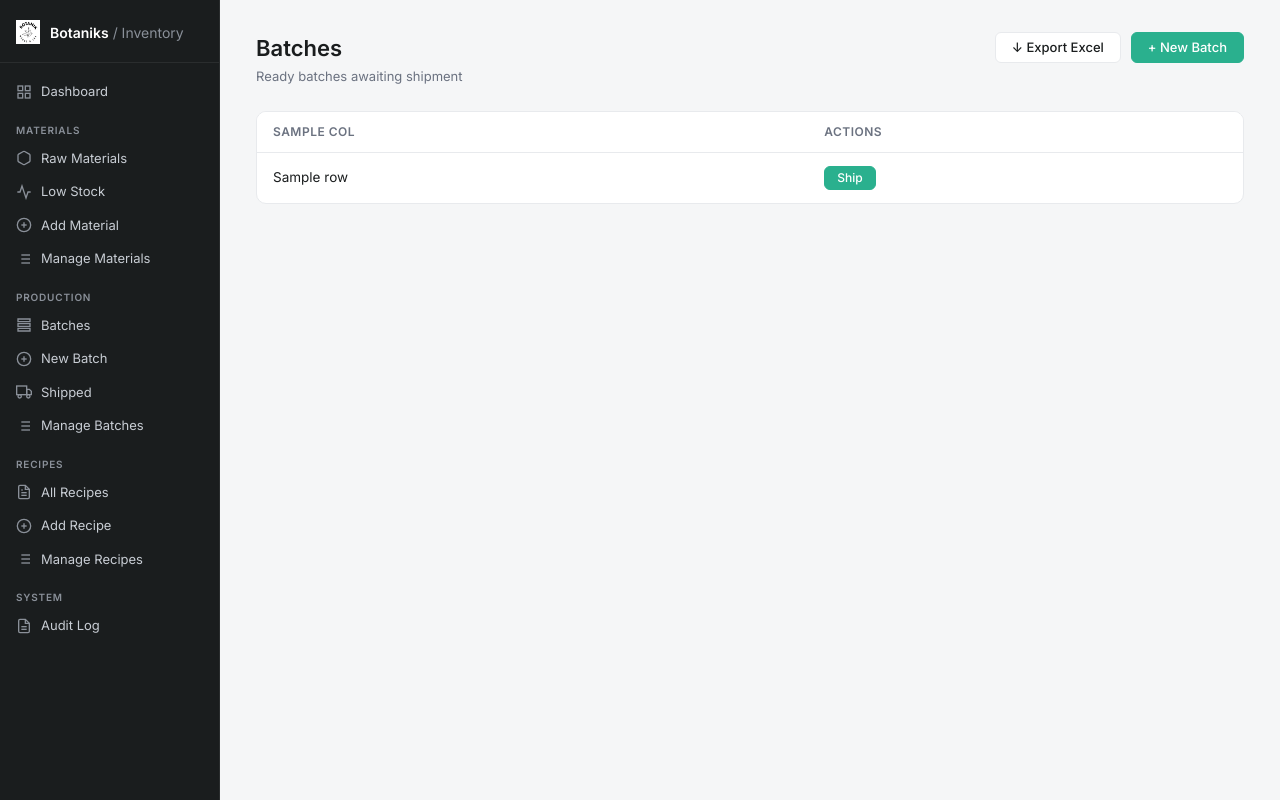
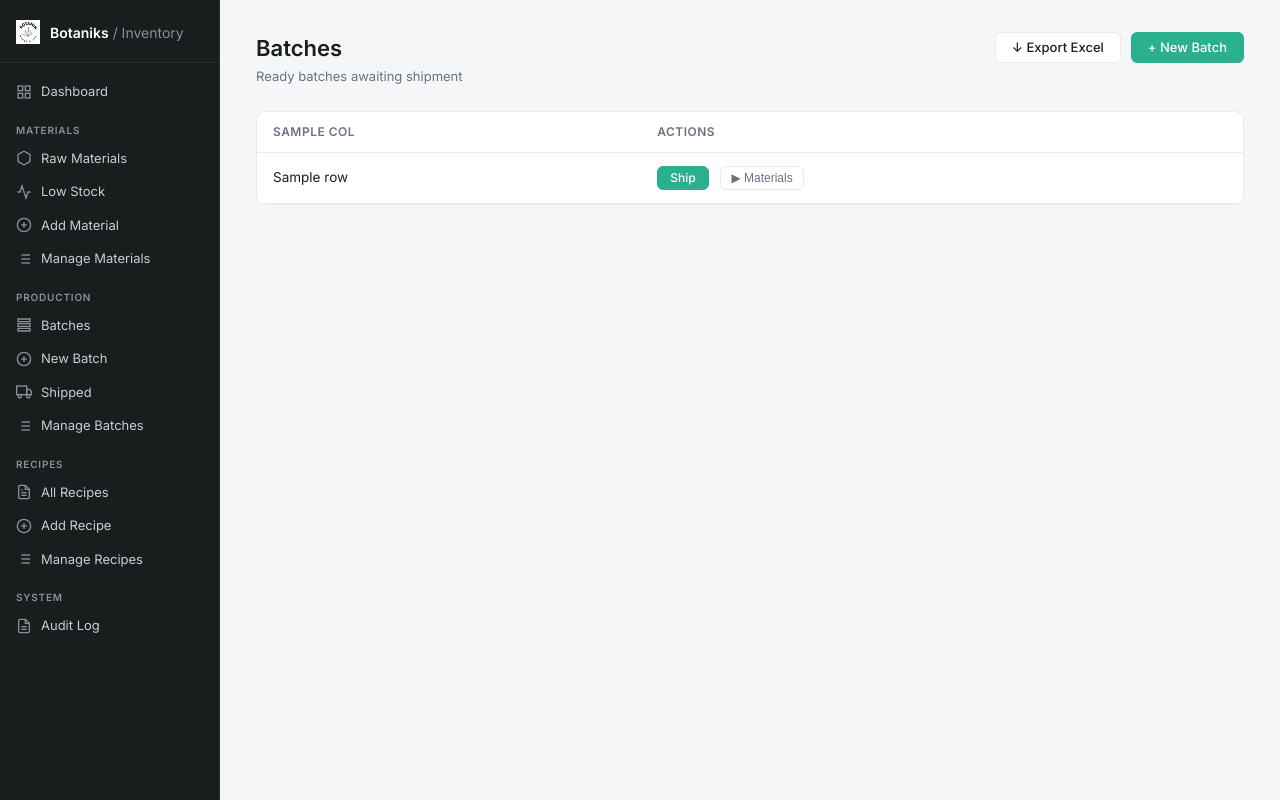
Before and after one commit to aero-greenfield/matcha-inventory-system, a Flask app: template templates/batches.html in a window 1280 px wide. Run offline with Flask 3, Linux system fonts and the light colour scheme; the template is opened without the code that fills it: most values are stand-ins (such as "Sample title", 1, 10 or a date in 2020); parts of the project's set-up code (start-up, migrations or seed data) failed here and were passed over; some libraries are stand-ins or nearby versions.

Commit message:
added viewing button of materials used for batch, both in regular batches and shipped. added 1 func to inven.app, 1 route to app.py, which returns json not render temp, and html

```diff
--- a/app.py
+++ b/app.py
@@ -135,7 +135,7 @@ from inventory_app import (
     increase_raw_material, decrease_raw_material, get_raw_material, add_to_batches,
     get_batches, mark_as_shipped, delete_batch, get_recipe, add_recipe,
     change_recipe, delete_recipe, delete_raw_material, get_material_by_id, get_all_materials_with_id, update_raw_material, get_all_batches_with_id, get_batch_by_id,
-    update_batch, update_batch_status, update_recipe, get_all_recipes_with_id, get_recipe_by_id, log_action, view_logs)
+    update_batch, update_batch_status, update_recipe, get_all_recipes_with_id, get_recipe_by_id, log_action, view_logs, get_batch_materials)
 
 
 # Import helper functions for exporting data
@@ -876,6 +876,16 @@ def mark_batch_as_shipped(batch_id):
     log_action('batch_shipped', f"batch_id={batch_id}")
     return redirect(url_for('view_batches')) # after marking as shipped, redirect back to batches page to see updated status.
 
+
+@app.route('/batches/<int:batch_id>/materials')
+@requires_auth
+def batch_materials(batch_id):
+    rows = get_batch_materials(batch_id)
+    materials = [
+        {'material_name': r[0], 'quantity_used': r[1], 'unit': r[2]}
+        for r in rows
+    ]
+    return jsonify(materials)
 
 
 
--- a/templates/batches.html
+++ b/templates/batches.html
@@ -1,6 +1,56 @@
 {% extends "base.html" %}
 
 {% block title %}Batches{% endblock %}
+
+{% block extra_styles %}
+<style>
+.materials-toggle {
+    background: none;
+    border: 1px solid var(--border);
+    border-radius: 6px;
+    padding: 4px 10px;
+    font-size: 12px;
+    color: var(--text-muted);
+    cursor: pointer;
+    margin-left: 8px;
+}
+.materials-toggle:hover {
+    background: var(--content-bg);
+    color: var(--text);
+}
+.materials-row td {
+    padding: 0 !important;
+    border-bottom: 1px solid var(--border);
+}
+.materials-detail {
+    padding: 12px 24px 12px 32px;
+    background: #f0faf6;
+}
+.materials-inner-table {
+    width: 100%;
+    border-collapse: collapse;
+    font-size: 13px;
+}
+.materials-inner-table th {
+    padding: 7px 12px;
+    text-align: left;
+    font-size: 11px;
+    font-weight: 600;
+    color: var(--text-muted);
+    text-transform: uppercase;
+    letter-spacing: 0.04em;
+    border-bottom: 1px solid var(--border);
+}
+.materials-inner-table td {
+    padding: 7px 12px;
+    color: var(--text);
+    border-bottom: 1px solid #e2f2ec;
+}
+.materials-inner-table tbody tr:last-child td {
+    border-bottom: none;
+}
+</style>
+{% endblock %}
 
 {% block content %}
 
@@ -31,6 +81,12 @@
                         <button type="submit" class="btn btn-primary" style="padding:5px 12px;font-size:12px;">Ship</button>
                         <input type="hidden" name="csrf_token" value="{{ csrf_token() }}">
                     </form>
+                    <button class="materials-toggle" data-batch-id="{{ row['batch_id'] }}">&#9654; Materials</button>
+                </td>
+            </tr>
+            <tr class="materials-row" id="materials-{{ row['batch_id'] }}" style="display:none;">
+                <td colspan="{{ columns|length + 1 }}">
+                    <div class="materials-detail">Loading...</div>
                 </td>
             </tr>
             {% endfor %}
@@ -43,4 +99,46 @@
 </div>
 {% endif %}
 
+<script>
+document.querySelectorAll('.materials-toggle').forEach(function(btn) {
+  btn.addEventListener('click', function() {
+    var batchId = this.dataset.batchId;
+    var row = document.getElementById('materials-' + batchId);
+    var detail = row.querySelector('.materials-detail');
+    var isOpen = row.style.display !== 'none';
+
+    if (isOpen) {
+      row.style.display = 'none';
+      this.innerHTML = '&#9654; Materials';
+      return;
+    }
+
+    // Only fetch if not already loaded
+    if (!detail.dataset.loaded) {
+      fetch('/batches/' + batchId + '/materials')
+        .then(function(r) { return r.json(); })
+        .then(function(materials) {
+          if (materials.length === 0) {
+            detail.innerHTML = '<em>No materials recorded for this batch.</em>';
+          } else {
+            var html = '<table class="materials-inner-table"><thead><tr><th>Material</th><th>Quantity Used</th><th>Unit</th></tr></thead><tbody>';
+            materials.forEach(function(m) {
+              html += '<tr><td>' + m.material_name + '</td><td>' + m.quantity_used + '</td><td>' + m.unit + '</td></tr>';
+            });
+            html += '</tbody></table>';
+            detail.innerHTML = html;
+          }
+          detail.dataset.loaded = 'true';
+        })
+        .catch(function() {
+          detail.innerHTML = '<em>Failed to load materials.</em>';
+        });
+    }
+
+    row.style.display = '';
+    this.innerHTML = '&#9660; Materials';
+  });
+});
+</script>
+
 {% endblock %}
```
Also changed, not shown: inventory_app.py (+33 -0 lines), templates/shipped_batches.html (+100 -2 lines), data/inventory.db.
